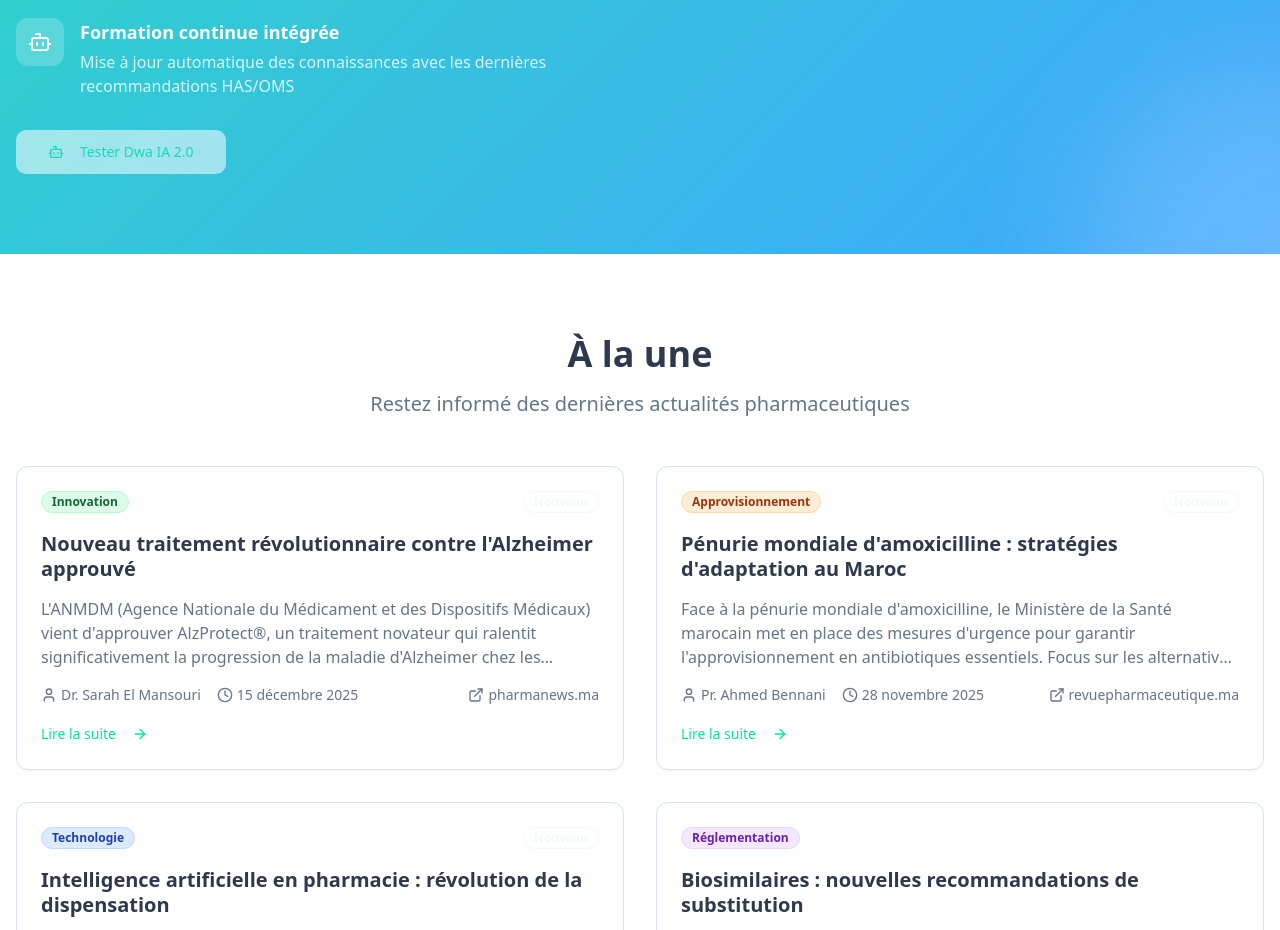
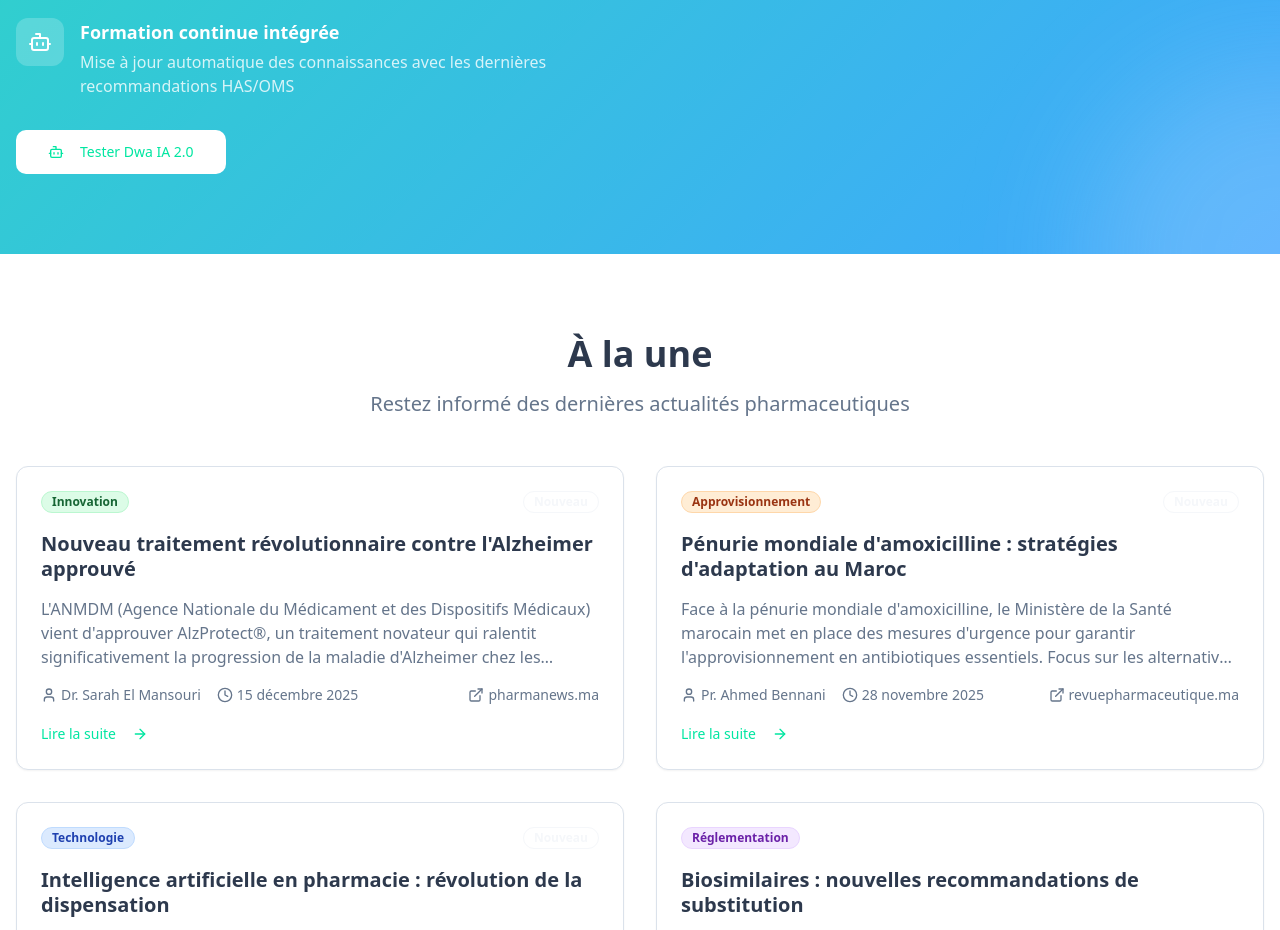
Before and after one commit to MokokAf/PharmaDW, a React (Vite) app: page / in a window 1280 px wide. Shown: the part 1580-2510 px from the top of the page. Built offline with nearby package versions, Linux system fonts and the light colour scheme.

Commit message:
Fix flickering animation
The AI addressed the flickering animation issue by adjusting the animation properties of the status indicator in the `DwaIASection` component.

```diff
--- a/src/components/ui/button.tsx
+++ b/src/components/ui/button.tsx
@@ -21,7 +21,7 @@ const buttonVariants = cva(
         medical: "bg-gradient-primary text-primary-foreground hover:shadow-glow transition-all duration-300",
         health: "bg-gradient-health text-primary-foreground hover:shadow-medium transition-all duration-300",
         trust: "bg-trust text-trust-foreground hover:bg-trust/90 shadow-soft",
-        ai: "bg-gradient-trust text-accent-foreground hover:shadow-glow transition-all duration-500 animate-pulse",
+        ai: "bg-gradient-trust text-accent-foreground hover:shadow-glow transition-all duration-500",
       },
       size: {
         default: "h-10 px-4 py-2",
```
